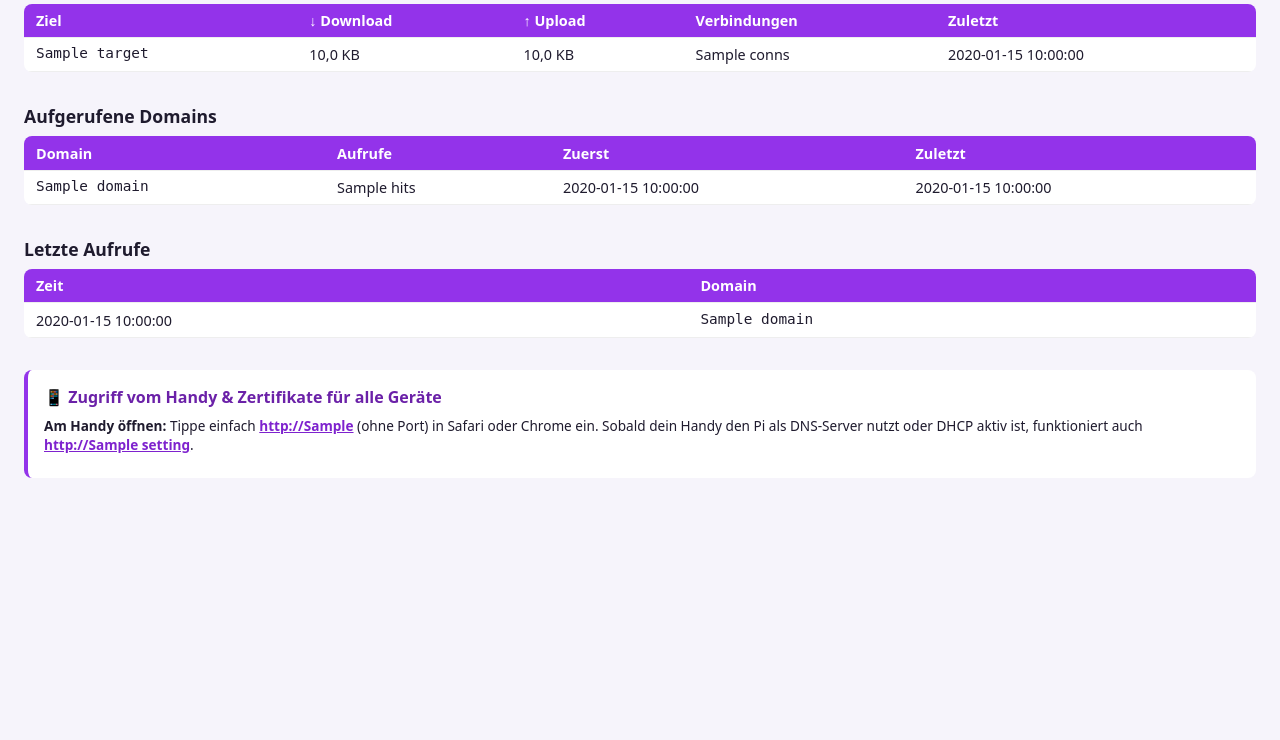
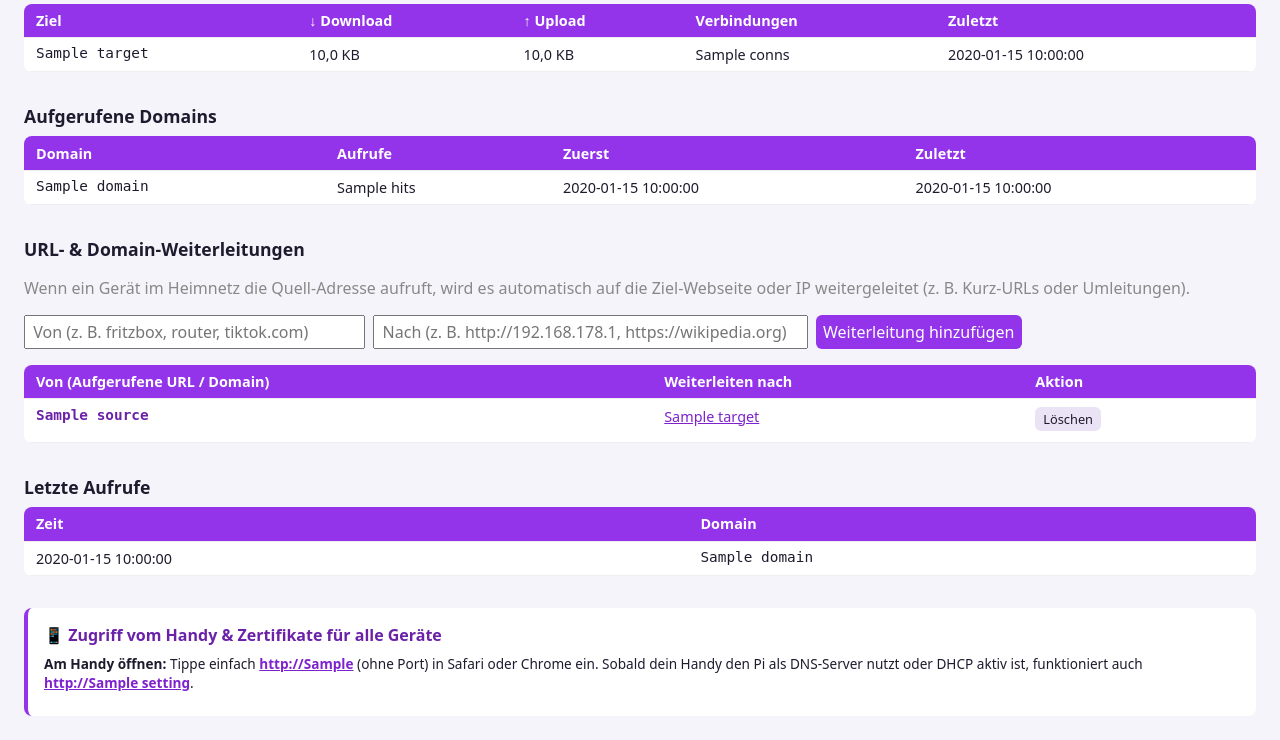
Before and after one commit to L8teNever/cloudy, a FastAPI app: template app/templates/index.html in a window 1280 px wide. Shown: the part 448-1188 px from the top of the page. Before the commit the page ends 926 px from the top, so only its background shows below. Run offline with FastAPI, Linux system fonts and the light colour scheme; the template is opened without the code that fills it: most values are stand-ins (such as "Sample title", 1, 10 or a date in 2020); parts of the project's set-up code (start-up, migrations or seed data) failed here and were passed over.

Commit message:
URL- und Domain-Weiterleitungen im Dashboard mit automatischer DNS- und HTTP-Umleitung

```diff
--- a/app/dnsmasq.py
+++ b/app/dnsmasq.py
@@ -85,6 +85,7 @@ def build_config(s: Settings) -> str:
         "local=/lan/",
         f"addn-hosts={s.local_names_path}",
         f"addn-hosts={s.blocklist_path}",
+        f"addn-hosts={s.redirects_path}",
     ]
     if s.local_name:
         # Name des Dashboards im Heimnetz, z. B. http://cloudy.lan
@@ -197,6 +198,8 @@ class DnsmasqRunner:
         if not os.path.exists(s.blocklist_path):
             from . import blocklist
             blocklist.generate_blocklist(s)
+        if not os.path.exists(s.redirects_path):
+            sync_redirects_hosts(s)
         with open(s.conf_path, "w", encoding="utf-8") as f:
             f.write(build_config(s))
         print(
@@ -260,3 +263,15 @@ class DnsmasqRunner:
 if __name__ == "__main__":
     # Gibt die erzeugte dnsmasq-Konfiguration aus (für Tests: dnsmasq --test).
     print(build_config(Settings.from_env()), end="")
+
+def sync_redirects_hosts(s: Settings) -> None:
+    rules = db.redirects()
+    lines = ["# Cloudy automatische URL- & Domain-Weiterleitungen"]
+    for r in rules:
+        src = r["source"].lower()
+        lines.append(f"{s.pi_ip} {src}")
+        if "." in src and not src.startswith("www."):
+            lines.append(f"{s.pi_ip} www.{src}")
+    os.makedirs(s.data_dir, exist_ok=True)
+    with open(s.redirects_path, "w", encoding="utf-8") as f:
+        f.write("\n".join(lines) + "\n")
--- a/app/main.py
+++ b/app/main.py
@@ -138,6 +138,34 @@ async def lifespan(app: FastAPI):
 app = FastAPI(title="cloudy", docs_url=None, redoc_url=None, openapi_url=None, lifespan=lifespan)
 
 
+@app.middleware("http")
+async def redirect_middleware(request: Request, call_next):
+    raw_host = request.headers.get("host", "").split(":")[0].strip().lower()
+    settings = getattr(request.app.state, "settings", None)
+    own_hosts = {"localhost", "127.0.0.1"}
+    if settings:
+        own_hosts.add(settings.pi_ip.lower())
+        if settings.local_name:
+            own_hosts.add(settings.local_name.lower())
+            short = settings.local_name.split(".")[0].lower()
+            if short:
+                own_hosts.add(short)
+
+    if raw_host and raw_host not in own_hosts:
+        targets = await run_in_threadpool(db.redirect_map)
+        dest = targets.get(raw_host)
+        if not dest and raw_host.startswith("www."):
+            dest = targets.get(raw_host[4:])
+        elif not dest:
+            dest = targets.get(f"www.{raw_host}")
+        if dest:
+            if not dest.startswith(("http://", "https://")):
+                dest = f"https://{dest}"
+            return RedirectResponse(dest, status_code=302)
+
+    return await call_next(request)
+
+
 def require_password(credentials: HTTPBasicCredentials | None = Depends(basic)) -> None:
     password = os.environ.get("DASHBOARD_PASSWORD", "")
     if not password:
@@ -239,6 +267,7 @@ async def dashboard(request: Request, ip: str | None = None):
     context["blocklist_enabled"] = await run_in_threadpool(blocklist.is_enabled)
     context["blocklist_paused_until"] = await run_in_threadpool(blocklist.paused_until)
     context["whitelist"] = await run_in_threadpool(db.whitelist)
+    context["redirects"] = await run_in_threadpool(db.redirects)
     if ip:
         context["device"] = await run_in_threadpool(db.device, ip)
         context["domains"] = await run_in_threadpool(db.top_domains, ip)
@@ -386,3 +415,20 @@ async def blocklist_whitelist_remove(request: Request, domain: str = Form(...)):
     await run_in_threadpool(blocklist.generate_blocklist, request.app.state.settings)
     _reload_dnsmasq(request)
     return RedirectResponse("/#blocklist", status_code=303)
+
+@app.post("/redirects/add", dependencies=[Depends(require_password)])
+async def redirects_add(request: Request, source: str = Form(...), target: str = Form(...)):
+    await run_in_threadpool(db.add_redirect, source, target)
+    from .dnsmasq import sync_redirects_hosts
+    await run_in_threadpool(sync_redirects_hosts, request.app.state.settings)
+    _reload_dnsmasq(request)
+    return RedirectResponse("/#redirects", status_code=303)
+
+
+@app.post("/redirects/remove", dependencies=[Depends(require_password)])
+async def redirects_remove(request: Request, source: str = Form(...)):
+    await run_in_threadpool(db.remove_redirect, source)
+    from .dnsmasq import sync_redirects_hosts
+    await run_in_threadpool(sync_redirects_hosts, request.app.state.settings)
+    _reload_dnsmasq(request)
+    return RedirectResponse("/#redirects", status_code=303)
--- a/app/settings.py
+++ b/app/settings.py
@@ -82,6 +82,10 @@ class Settings:
         return os.path.join(self.data_dir, "blocklist.hosts")
 
     @property
+    def redirects_path(self) -> str:
+        return os.path.join(self.data_dir, "redirects.hosts")
+
+    @property
     def dashboard_url(self) -> str:
         host = self.local_name or self.pi_ip
         port = os.environ.get("DASHBOARD_PORT", "8080")
--- a/app/templates/index.html
+++ b/app/templates/index.html
@@ -100,6 +100,33 @@
       <tr><td colspan="4" class="muted">Noch nichts aufgerufen.</td></tr>
       {% endfor %}
     </table>
+
+    <h2 id="redirects">URL- &amp; Domain-Weiterleitungen</h2>
+    <p class="muted">Wenn ein Gerät im Heimnetz die Quell-Adresse aufruft, wird es automatisch auf die Ziel-Webseite oder IP weitergeleitet (z. B. Kurz-URLs oder Umleitungen).</p>
+    <form method="post" action="/redirects/add" class="inline" style="margin-bottom:1rem;gap:.5rem;flex-wrap:wrap">
+      <input name="source" placeholder="Von (z. B. fritzbox, router, tiktok.com)" size="30" required>
+      <input name="target" placeholder="Nach (z. B. http://192.168.178.1, https://wikipedia.org)" size="40" required>
+      <button>Weiterleitung hinzufügen</button>
+    </form>
+    {% if redirects %}
+    <table style="margin-bottom:1.5rem">
+      <tr><th>Von (Aufgerufene URL / Domain)</th><th>Weiterleiten nach</th><th>Aktion</th></tr>
+      {% for r in redirects %}
+      <tr>
+        <td class="mono" style="font-weight:600;color:#6b21a8">{{ r.source }}</td>
+        <td><a href="{{ r.target if r.target.startswith('http') else 'https://' + r.target }}" target="_blank" rel="noopener">{{ r.target }}</a></td>
+        <td>
+          <form method="post" action="/redirects/remove" class="inline">
+            <input type="hidden" name="source" value="{{ r.source }}">
+            <button class="secondary" style="padding:.2rem .5rem;font-size:.8rem">Löschen</button>
+          </form>
+        </td>
+      </tr>
+      {% endfor %}
+    </table>
+    {% else %}
+    <p class="muted" style="margin-bottom:1.5rem">Noch keine Weiterleitungen eingerichtet.</p>
+    {% endif %}
 
     <h2>Letzte Aufrufe</h2>
     <table>
@@ -263,6 +290,33 @@
       {% endfor %}
     </table>
     <p class="muted">Geräte zuordnen: in der Geräteliste bei „Internet über“ auswählen, oder oben für alle Geräte auf einmal. Anleitung (Token bzw. WireGuard-Datei) in der README.</p>
+    {% endif %}
+
+    <h2 id="redirects">URL- &amp; Domain-Weiterleitungen</h2>
+    <p class="muted">Wenn ein Gerät im Heimnetz die Quell-Adresse aufruft, wird es automatisch auf die Ziel-Webseite oder IP weitergeleitet (z. B. Kurz-URLs oder Umleitungen).</p>
+    <form method="post" action="/redirects/add" class="inline" style="margin-bottom:1rem;gap:.5rem;flex-wrap:wrap">
+      <input name="source" placeholder="Von (z. B. fritzbox, router, tiktok.com)" size="30" required>
+      <input name="target" placeholder="Nach (z. B. http://192.168.178.1, https://wikipedia.org)" size="40" required>
+      <button>Weiterleitung hinzufügen</button>
+    </form>
+    {% if redirects %}
+    <table style="margin-bottom:1.5rem">
+      <tr><th>Von (Aufgerufene URL / Domain)</th><th>Weiterleiten nach</th><th>Aktion</th></tr>
+      {% for r in redirects %}
+      <tr>
+        <td class="mono" style="font-weight:600;color:#6b21a8">{{ r.source }}</td>
+        <td><a href="{{ r.target if r.target.startswith('http') else 'https://' + r.target }}" target="_blank" rel="noopener">{{ r.target }}</a></td>
+        <td>
+          <form method="post" action="/redirects/remove" class="inline">
+            <input type="hidden" name="source" value="{{ r.source }}">
+            <button class="secondary" style="padding:.2rem .5rem;font-size:.8rem">Löschen</button>
+          </form>
+        </td>
+      </tr>
+      {% endfor %}
+    </table>
+    {% else %}
+    <p class="muted" style="margin-bottom:1.5rem">Noch keine Weiterleitungen eingerichtet.</p>
     {% endif %}
 
     <h2>Letzte Aufrufe</h2>
```
Also changed, not shown: app/db.py (+37 -0 lines), tests/test_app.py (+21 -0 lines).
